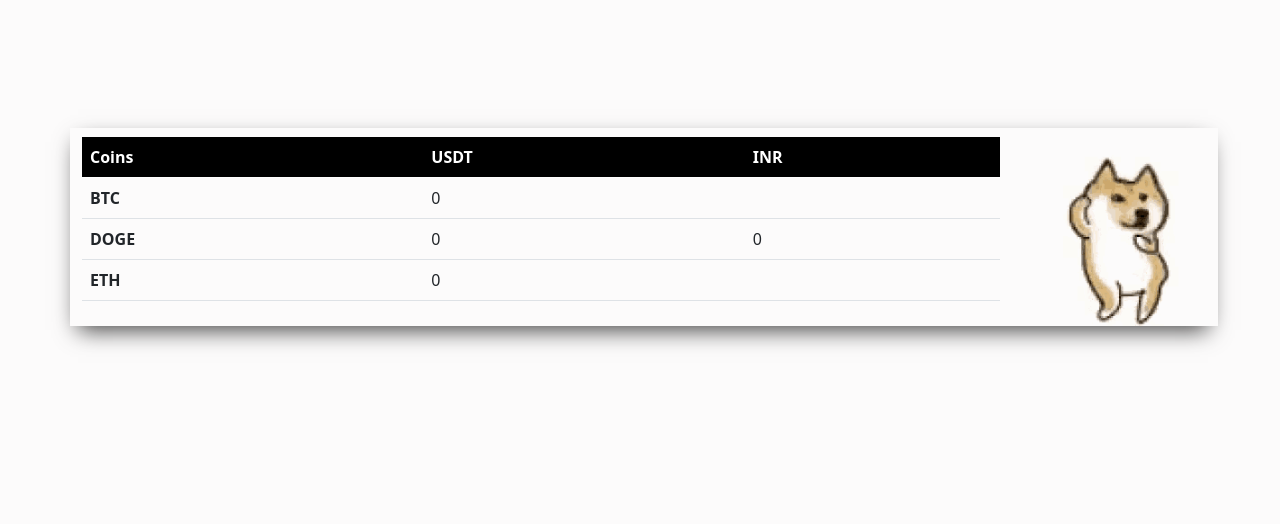
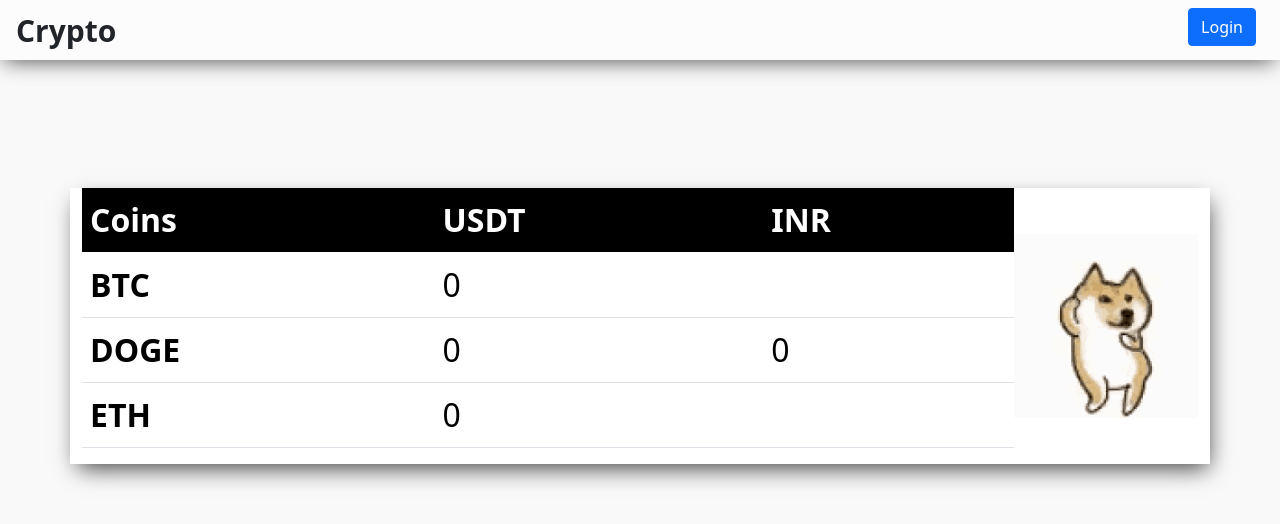
Before and after one commit to karan-ksrk/CryptoCoin, a plain HTML site: page index.html in a window 1280 px wide. Drawn offline with nearby package versions, Linux system fonts and the light colour scheme.

Commit message:
changing style

```diff
--- a/index.html
+++ b/index.html
@@ -12,6 +12,15 @@
     <link rel="stylesheet" href="style.css">
 </head>
 
+<div class="heading px-3">
+    <div class="logo">
+        Crypto
+    </div>
+
+    <div class="">
+        <button class="btn btn-primary m-2">Login</button>
+    </div>
+</div>
 <div class="container">
     <table class="table">
         <thead>
--- a/style.css
+++ b/style.css
@@ -1,9 +1,27 @@
 body {
   margin: 0;
   padding: 0;
-  background-color: #fcfbfb;
+  background-color: #faf9f9;
 }
+
+.heading {
+  height: 60px;
+  background-color: rgba(255, 255, 255, 0.589);
+  -webkit-box-shadow: -1px 5px 22px -5px rgba(0, 0, 0, 0.75);
+  -moz-box-shadow: -1px 5px 22px -5px rgba(0, 0, 0, 0.75);
+  box-shadow: -1px 5px 22px -5px rgba(0, 0, 0, 0.75);
+  display: flex;
+  justify-content: space-between;
+}
+
+.logo {
+  align-self: center;
+  font-size: 30px;
+  font-weight: bold;
+}
+
 .container {
+  background-color: rgb(255, 255, 255);
   margin-top: 10%;
   display: flex;
   -webkit-box-shadow: 3px 9px 22px -5px rgba(0, 0, 0, 0.75);
@@ -12,15 +30,18 @@ body {
   display: flex;
   align-items: center;
   justify-content: center;
+  font-size: 200%;
 }
-
 .table-head {
   background-color: black;
   color: white;
+  font-weight: bold;
+}
+tr {
+  color: rgb(0, 0, 0);
 }
 
 .gif img {
   height: 100%;
   width: 100%;
-  margin-left: 20px;
 }
```
